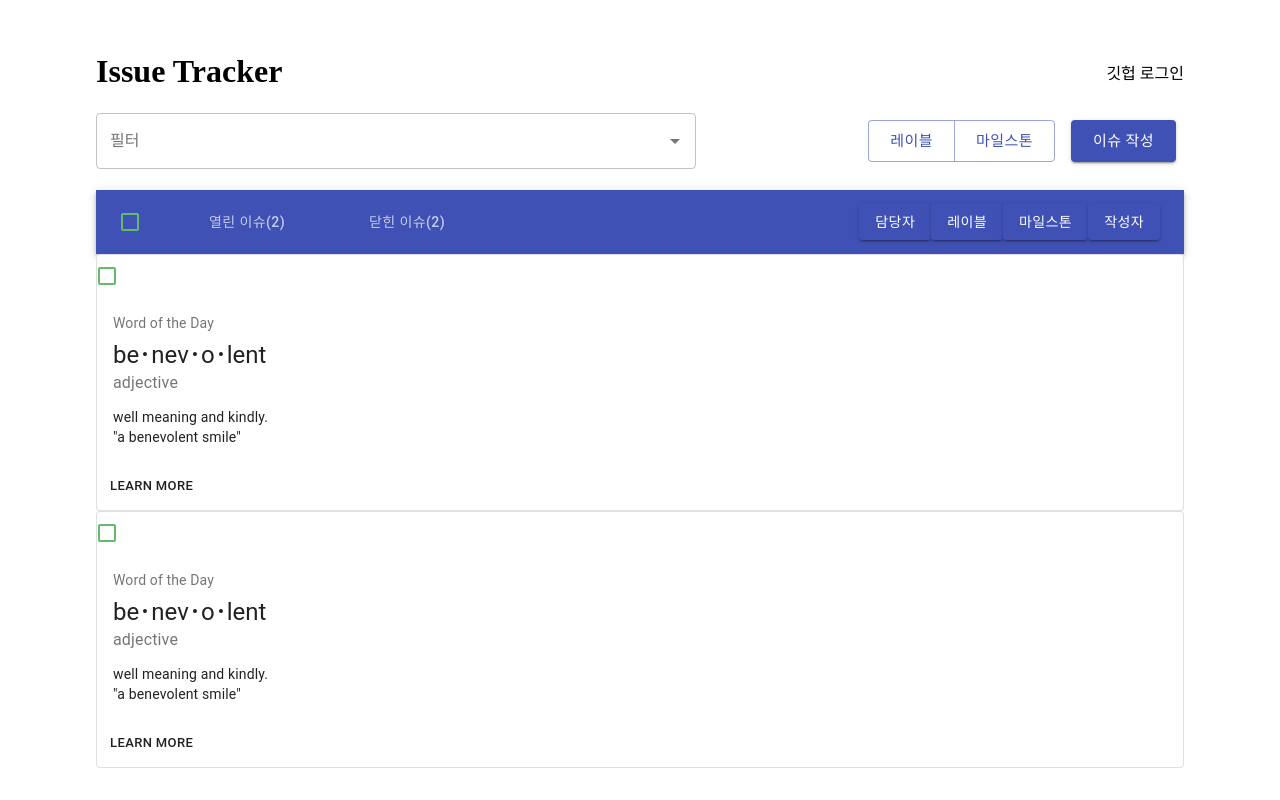
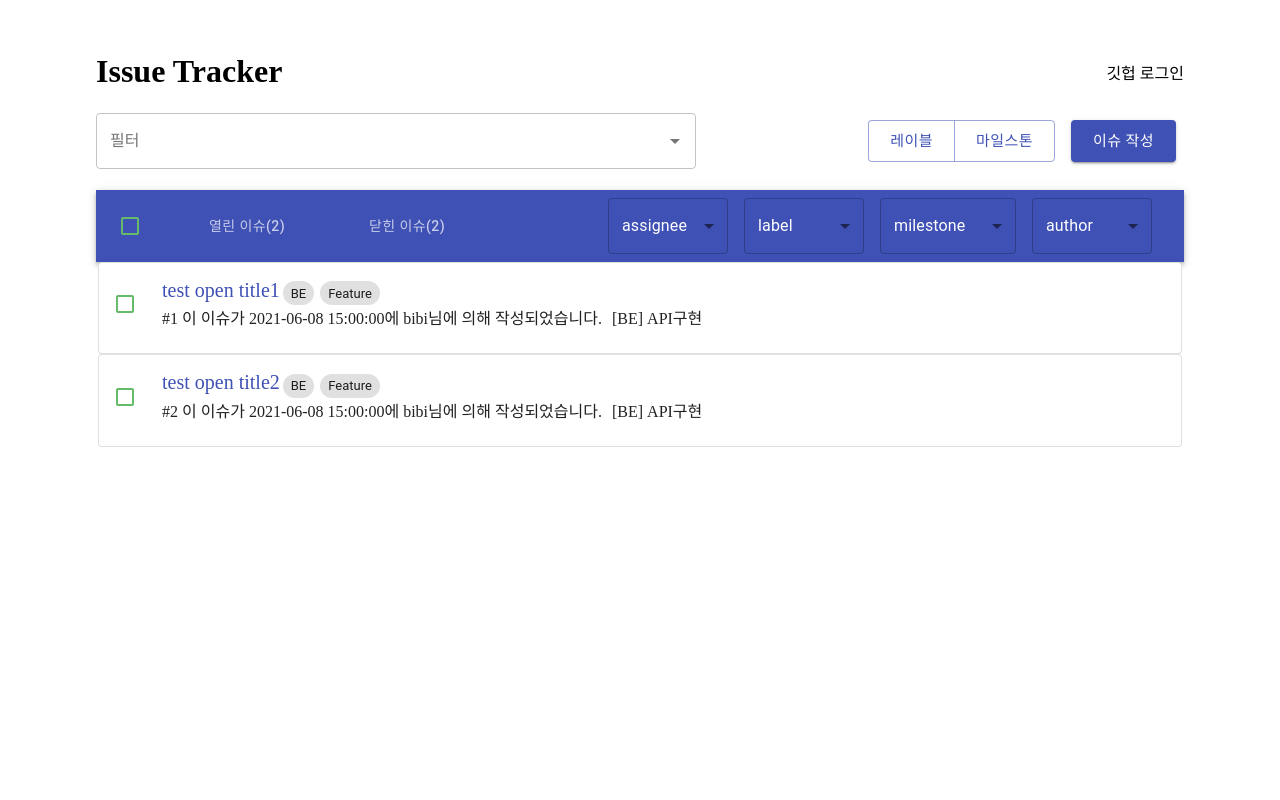
Before and after one commit to codesquad-members-2021/issue-tracker, a React (Create React App) app in the folder fe/: page / in a window 1280 px wide. Built offline with nearby package versions, Linux system fonts and the light colour scheme.

Commit message:
feat: 이슈 테이블 추가
- 담당자, 레이블, 마일스톤, 작성자 버튼 수정
- 이슈 테이블 레이아웃 추가

```diff
--- a/fe/src/components/home/IssueTable.tsx
+++ b/fe/src/components/home/IssueTable.tsx
@@ -1,33 +1,7 @@
-import React, { useEffect } from "react";
-import { DataGrid, GridColDef } from "@material-ui/data-grid";
 import { IssueType } from "utils/interface";
-import { Button, Card, CardActions, CardContent, makeStyles, Typography } from "@material-ui/core";
+import { Card, CardContent, makeStyles, Link, Chip } from "@material-ui/core";
 import CheckBox from "./styles/CheckBox";
-import { selector, useRecoilState, useRecoilValue, atom } from "recoil";
-import { selectIssueAll } from "utils/states";
-import CardItem from "./styles/CardItem";
-
-// const columns: GridColDef[] = [
-//   { field: "id", headerName: "#", width: 100 },
-//   { field: "title", headerName: "제목", width: 100 },
-//   { field: "assignee", headerName: "담당자", width: 150 },
-//   { field: "label", headerName: "레이블", width: 150 },
-//   { field: "milestone", headerName: "마일스톤", width: 150 },
-//   { field: "author", headerName: "작성자", width: 150 },
-//   { field: "created_at", headerName: "작성한 시간", width: 150 },
-// ];
-
-// const rows = [
-//   { id: 1, assignee: "adelakim5", author: "adelakim5" },
-//   { id: 2, assignee: "adelakim5", author: "adelakim5" },
-//   { id: 3, assignee: "adelakim5", author: "adelakim5" },
-//   { id: 4, assignee: "adelakim5", author: "adelakim5" },
-//   { id: 5, assignee: "adelakim5", author: "adelakim5" },
-//   { id: 6, assignee: "adelakim5", author: "adelakim5" },
-//   { id: 7, assignee: "adelakim5", author: "adelakim5" },
-//   { id: 8, assignee: "adelakim5", author: "adelakim5" },
-//   { id: 9, assignee: "adelakim5", author: "adelakim5" },
-// ];
+import styled from "styled-components";
 
 interface IssueTableType {
   issueListItems: IssueType[];
@@ -35,83 +9,71 @@ interface IssueTableType {
 
 export default function IssueTable({ issueListItems }: IssueTableType) {
   const classes = useStyles();
-  const bull = <span className={classes.bullet}>•</span>;
 
   return (
     <div>
       {issueListItems.map((item) => (
         <Card className={classes.root} variant="outlined">
-          <CheckBox />
-          <CardContent>
-            <Typography className={classes.title} color="textSecondary" gutterBottom>
-              Word of the Day
-            </Typography>
-            <Typography variant="h5" component="h2">
-              be{bull}nev{bull}o{bull}lent
-            </Typography>
-            <Typography className={classes.pos} color="textSecondary">
-              adjective
-            </Typography>
-            <Typography variant="body2" component="p">
-              well meaning and kindly.
-              <br />
-              {'"a benevolent smile"'}
-            </Typography>
+          <CardContent className={classes.card}>
+            <CheckBox />
+            <CardContentInfo>
+              <CardHeader>
+                <Link href={`/${item.id}`} className={classes.title}>
+                  {item.title}
+                </Link>
+                {item.label_list.map((label) => (
+                  <Chip className={classes.chip} size="small" label={label} />
+                ))}
+              </CardHeader>
+              <CardFooter>
+                <span>
+                  #{item.id} 이 이슈가 {item.created_at}에 {item.author.name}님에 의해
+                  작성되었습니다.
+                </span>
+                <span>{item.milestone.title}</span>
+              </CardFooter>
+            </CardContentInfo>
           </CardContent>
-          <CardActions>
-            <Button size="small">Learn More</Button>
-          </CardActions>
         </Card>
-        /* <Card className={classes.root}>
-          <CheckBox
-            checked={selectedIssueAllState || checkState}
-            name={`${item.id}`}
-            onChange={handleChange}
-          />
-          <CardContent>
-            <Typography className={classes.title} color="textSecondary" gutterBottom>
-              Word of the Day
-            </Typography>
-            <Typography variant="h5" component="h2">
-              be{bull}nev{bull}o{bull}lent
-            </Typography>
-            <Typography className={classes.pos} color="textSecondary">
-              adjective
-            </Typography>
-            <Typography variant="body2" component="p">
-              well meaning and kindly.
-              <br />
-              {'"a benevolent smile"'}
-            </Typography>
-          </CardContent>
-        </Card> */
       ))}
     </div>
+  );
+}
 
-    // <div>
-    //   {issueListItems.map((item) => (
-    //     <Card>{item.title}</Card>
-    //   ))}
-    // </div>
-  );
-  // <div style={{ height: 400, width: "100%" }}>
-  //   <DataGrid rows={rows} columns={columns} pageSize={5}></DataGrid>
-  // </div>
+function calculteTime(created_at: string) {
+  const current = new Date().getTime();
+  const created = new Date(created_at).getTime();
+  const sec_gap = (current - created) / 1000;
+  const min_gap = (current - created) / 1000 / 60;
+  console.log(sec_gap, min_gap);
 }
 
 const useStyles = makeStyles({
   root: {
     minWidth: 275,
+    margin: "0 2px",
   },
-  bullet: {
-    display: "inline-block",
-    margin: "0 2px",
-    transform: "scale(0.8)",
+  card: {
+    display: "flex",
+    alignItems: "center",
   },
   title: {
-    fontSize: 14,
+    fontSize: 20,
   },
   pos: {
     marginBottom: 12,
   },
+  chip: {
+    margin: "0 3px",
+  },
 });
+
+const CardContentInfo = styled.div``;
+
+const CardHeader = styled.div``;
+
+const CardFooter = styled.div`
+  span {
+    margin-right: 10px;
+  }
+`;
--- a/fe/src/components/home/issueAppBar/IssueAppBar.container.tsx
+++ b/fe/src/components/home/issueAppBar/IssueAppBar.container.tsx
@@ -1,4 +1,4 @@
-import { SimpleAppBarProps } from "utils/interface";
+import { IssueRefMenuProps, SimpleAppBarProps } from "utils/interface";
 import { useRecoilState } from "recoil";
 import IssueAppBarPresenter from "./IssueAppBar.presenter";
 import { openState, closeState } from "utils/states";
@@ -17,9 +17,9 @@ export default function IssueAppBarContainer({ openedIssue, closedIssue }: Simpl
     setClose(true);
   };
 
-  const issueRefArray = [
+  const issueRefArray: IssueRefMenuProps[] = [
     {
-      buttonTitle: "담당자",
+      buttonTitle: "assignee",
       listItems: [
         { id: 0, title: "Adela" },
         { id: 1, title: "Bibi" },
@@ -29,7 +29,7 @@ export default function IssueAppBarContainer({ openedIssue, closedIssue }: Simpl
       ],
     },
     {
-      buttonTitle: "레이블",
+      buttonTitle: "label",
       listItems: [
         { id: 0, title: "fe" },
         { id: 1, title: "be" },
@@ -37,7 +37,7 @@ export default function IssueAppBarContainer({ openedIssue, closedIssue }: Simpl
       ],
     },
     {
-      buttonTitle: "마일스톤",
+      buttonTitle: "milestone",
       listItems: [
         { id: 0, title: "마스터즈코스" },
         { id: 1, title: "프론트엔드" },
@@ -46,7 +46,7 @@ export default function IssueAppBarContainer({ openedIssue, closedIssue }: Simpl
       ],
     },
     {
-      buttonTitle: "작성자",
+      buttonTitle: "author",
       listItems: [
         { id: 0, title: "Adela" },
         { id: 1, title: "Bibi" },
--- a/fe/src/components/home/issueAppBar/IssueAppBar.presenter.tsx
+++ b/fe/src/components/home/issueAppBar/IssueAppBar.presenter.tsx
@@ -2,8 +2,8 @@ import { createStyles, makeStyles, Theme } from "@material-ui/core/styles";
 import { AppBar, Toolbar, Tabs, Tab } from "@material-ui/core";
 import { IssueRefMenuProps } from "utils/interface";
 import IssueRefMenuContainer from "../issueRefMenu/IssueRefMenu.container";
-import { selector, useRecoilState, useRecoilValue } from "recoil";
-import { openState, selectIssueAll } from "utils/states";
+import { selector, useRecoilValue } from "recoil";
+import { openState } from "utils/states";
 import { SimpleAppBarProps } from "utils/interface";
 import IssueTable from "../IssueTable";
 import CheckBoxAppBar from "../styles/CheckBox.AppBar";
--- a/fe/src/components/home/issueRefMenu/IssueRefMenu.container.tsx
+++ b/fe/src/components/home/issueRefMenu/IssueRefMenu.container.tsx
@@ -1,19 +1,22 @@
 import React, { useState } from "react";
 import IssueRefMenuPresenter from "./IssueRefMenu.presenter";
-import { IssueRefMenuProps } from "utils/interface";
+import { IssueRefMenuProps, UsefulObjectType } from "utils/interface";
 
 export default function IssueRefMenuContainer({ buttonTitle, listItems }: IssueRefMenuProps) {
-  const [anchorEl, setAnchorEl] = useState<null | HTMLElement>(null);
+  const [selectState, setSelectState] = useState<UsefulObjectType>({
+    assignee: "",
+    author: "",
+    milestone: "",
+    label: "",
+  });
 
-  const handleClick = (event: React.MouseEvent<HTMLElement>) => {
-    setAnchorEl(event.currentTarget);
+  const handleChange = (event: React.ChangeEvent<UsefulObjectType>) => {
+    const name = event.target.name as keyof typeof selectState;
+    setSelectState({
+      ...selectState,
+      [name]: event.target.value,
+    });
   };
 
-  const handleClose = () => {
-    setAnchorEl(null);
-  };
-
-  return (
-    <IssueRefMenuPresenter {...{ buttonTitle, listItems, handleClick, handleClose, anchorEl }} />
-  );
+  return <IssueRefMenuPresenter {...{ buttonTitle, listItems, handleChange, selectState }} />;
 }
--- a/fe/src/components/home/issueRefMenu/IssueRefMenu.presenter.tsx
+++ b/fe/src/components/home/issueRefMenu/IssueRefMenu.presenter.tsx
@@ -1,73 +1,54 @@
 import React from "react";
-import { withStyles } from "@material-ui/core/styles";
-import { Button, ListItemText, MenuItem } from "@material-ui/core";
-import Menu, { MenuProps } from "@material-ui/core/Menu";
-import { IssueRefMenuProps } from "utils/interface";
+import { createStyles, makeStyles, Theme } from "@material-ui/core/styles";
+import InputLabel from "@material-ui/core/InputLabel";
+import FormControl from "@material-ui/core/FormControl";
+import Select from "@material-ui/core/Select";
+import { IssueRefMenuProps, UsefulObjectType } from "utils/interface";
 
 interface IssueRefMenuPresenterProps extends IssueRefMenuProps {
-  handleClick: (event: React.MouseEvent<HTMLElement>) => void;
-  handleClose: () => void;
-  anchorEl: null | HTMLElement;
+  handleChange: (event: React.ChangeEvent<{}>) => void;
+  selectState: UsefulObjectType;
 }
 
 export default function IssueRefMenuPresenter(props: IssueRefMenuPresenterProps) {
-  const { buttonTitle, listItems, handleClick, handleClose, anchorEl } = props;
+  const { buttonTitle, listItems, handleChange, selectState } = props;
+  const classes = useStyles();
 
   return (
     <div>
-      <Button
-        aria-controls="customized-menu"
-        aria-haspopup="true"
-        variant="contained"
-        color="primary"
-        onClick={handleClick}
-      >
-        {buttonTitle}
-      </Button>
-      <StyledMenu
-        id="customized-menu"
-        anchorEl={anchorEl}
-        keepMounted
-        open={Boolean(anchorEl)}
-        onClose={handleClose}
-      >
-        {listItems.map((item) => (
-          <StyledMenuItem>
-            <ListItemText primary={item.title} />
-          </StyledMenuItem>
-        ))}
-      </StyledMenu>
+      <FormControl variant="outlined" className={classes.formControl}>
+        <InputLabel className={classes.select}>{buttonTitle}</InputLabel>
+        <Select
+          native
+          value={selectState[buttonTitle]}
+          onChange={handleChange}
+          label={buttonTitle}
+          inputProps={{
+            name: `${buttonTitle}`,
+            id: `outlined-${buttonTitle}-native-simple`,
+          }}
+        >
+          <option aria-label="None" value="" />
+          {listItems.map((item) => (
+            <option value={item.title}>{item.title}</option>
+          ))}
+        </Select>
+      </FormControl>
     </div>
   );
 }
 
-const StyledMenu = withStyles({
-  paper: {
-    border: "1px solid #d3d4d5",
-  },
-})((props: MenuProps) => (
-  <Menu
-    elevation={0}
-    getContentAnchorEl={null}
-    anchorOrigin={{
-      vertical: "bottom",
-      horizontal: "center",
-    }}
-    transformOrigin={{
-      vertical: "top",
-      horizontal: "center",
-    }}
-    {...props}
-  />
-));
-
-const StyledMenuItem = withStyles((theme) => ({
-  root: {
-    "&:focus": {
-      backgroundColor: theme.palette.primary.main,
-      "& .MuiListItemIcon-root, & .MuiListItemText-primary": {
-        color: theme.palette.common.white,
-      },
+const useStyles = makeStyles((theme: Theme) =>
+  createStyles({
+    formControl: {
+      margin: theme.spacing(1),
+      minWidth: 120,
     },
-  },
-}))(MenuItem);
+    selectEmpty: {
+      marginTop: theme.spacing(2),
+    },
+    select: {
+      color: "white",
+    },
+  })
+);
--- a/fe/src/components/home/styles/CheckBox.AppBar.tsx
+++ b/fe/src/components/home/styles/CheckBox.AppBar.tsx
@@ -1,7 +1,7 @@
-import React, { useState } from "react";
+import React from "react";
 import FormGroup from "@material-ui/core/FormGroup";
 import FormControlLabel from "@material-ui/core/FormControlLabel";
-import { selector, useRecoilState, useRecoilValue, useSetRecoilState } from "recoil";
+import { useRecoilState, useSetRecoilState } from "recoil";
 import { selectIssueAll, selectCheckBoxAppBar } from "utils/states";
 import { GreenCheckbox } from "./CheckBox.style";
 
```
Also changed, not shown: fe/src/components/home/styles/CheckBox.tmp.tsx (deleted, +0 -41 lines), fe/src/utils/interface.ts (+12 -1 lines).
